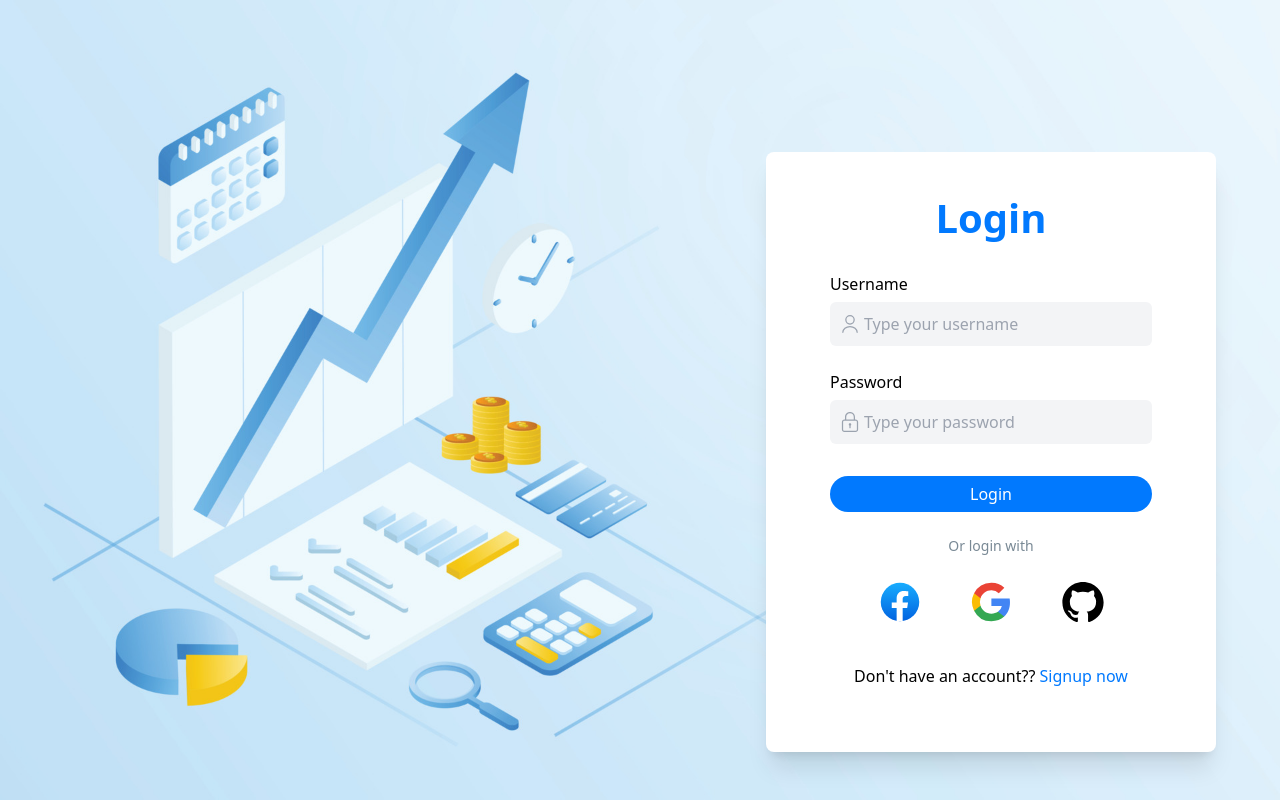
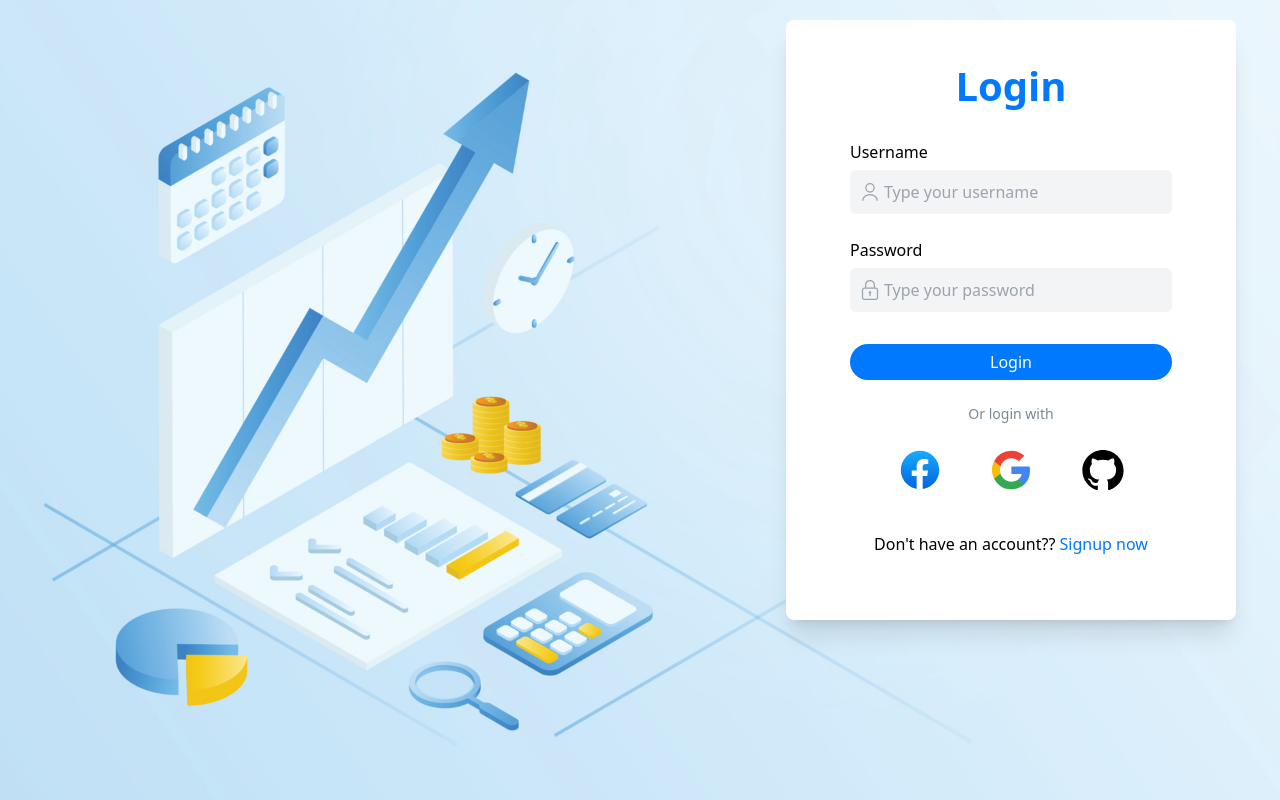
Before and after one commit to amaalyy/finance, a React (Vite) app in the folder frontend/: page /login in a window 1280 px wide. Built offline with nearby package versions, Linux system fonts and the light colour scheme.

Commit message:
center login form

```diff
--- a/frontend/src/pages/Login.jsx
+++ b/frontend/src/pages/Login.jsx
@@ -35,13 +35,13 @@ const Login = () => {
 
   return (
     <div className="container mt-5">
-      <div className="p-5">
+      <div className="">
         <img
           className="w-full h-full absolute inset-0 -z-10"
           src={BackgroundImage}
           alt=""
         />
-        <div className="bg-white w-[450px] mt-28 ml-auto mr-11 px-16 pt-9 rounded-lg pb-16 shadow-xl">
+        <div className="bg-white w-[450px] mt-4 ml-auto mr-11 px-16 pt-9 rounded-lg pb-16 shadow-xl">
           <h2 className="text-[40px] text-blue text-center font-bold">Login</h2>
           {error && <p className="text-red-500 text-center mt-2">{error}</p>}
           <form onSubmit={handleSubmit}>
--- a/frontend/src/pages/Signup.jsx
+++ b/frontend/src/pages/Signup.jsx
@@ -53,13 +53,13 @@ const Signup = () => {
 
   return (
     <div className="container mt-5">
-      <div className="p-5">
+      <div className="">
         <img
           className="w-full h-full absolute inset-0 -z-10"
           src={BackgroundImage}
           alt=""
         />
-        <div className="bg-white w-[450px] mt-16 ml-auto mr-11 px-16 pt-7 rounded-lg pb-9 shadow-xl">
+        <div className="bg-white w-[450px] mt-4 ml-auto mr-11 px-16 pt-7 rounded-lg pb-9 shadow-xl">
           <h2 className="text-[40px] text-blue text-center font-bold">
             Sign up
           </h2>
```
